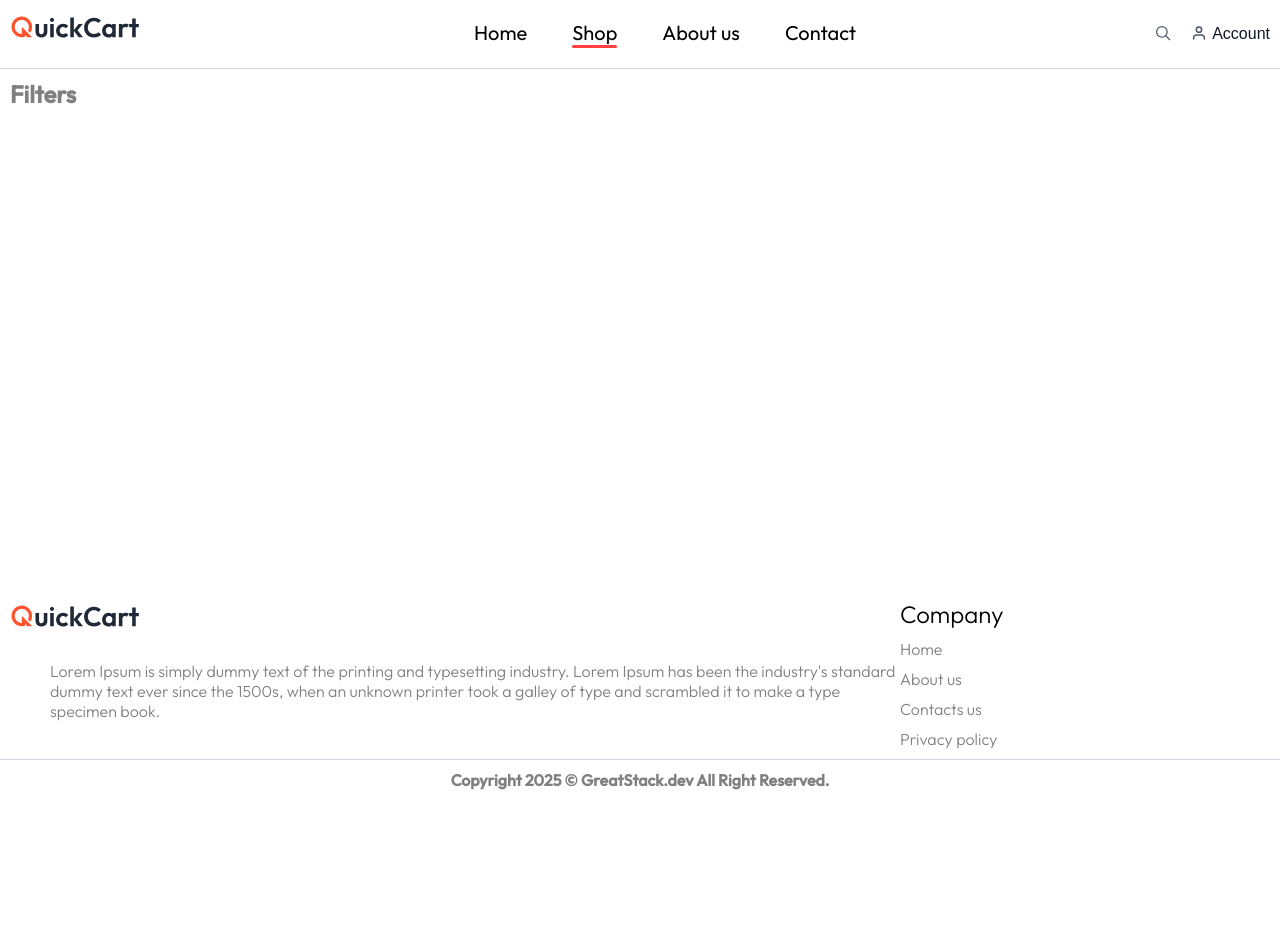
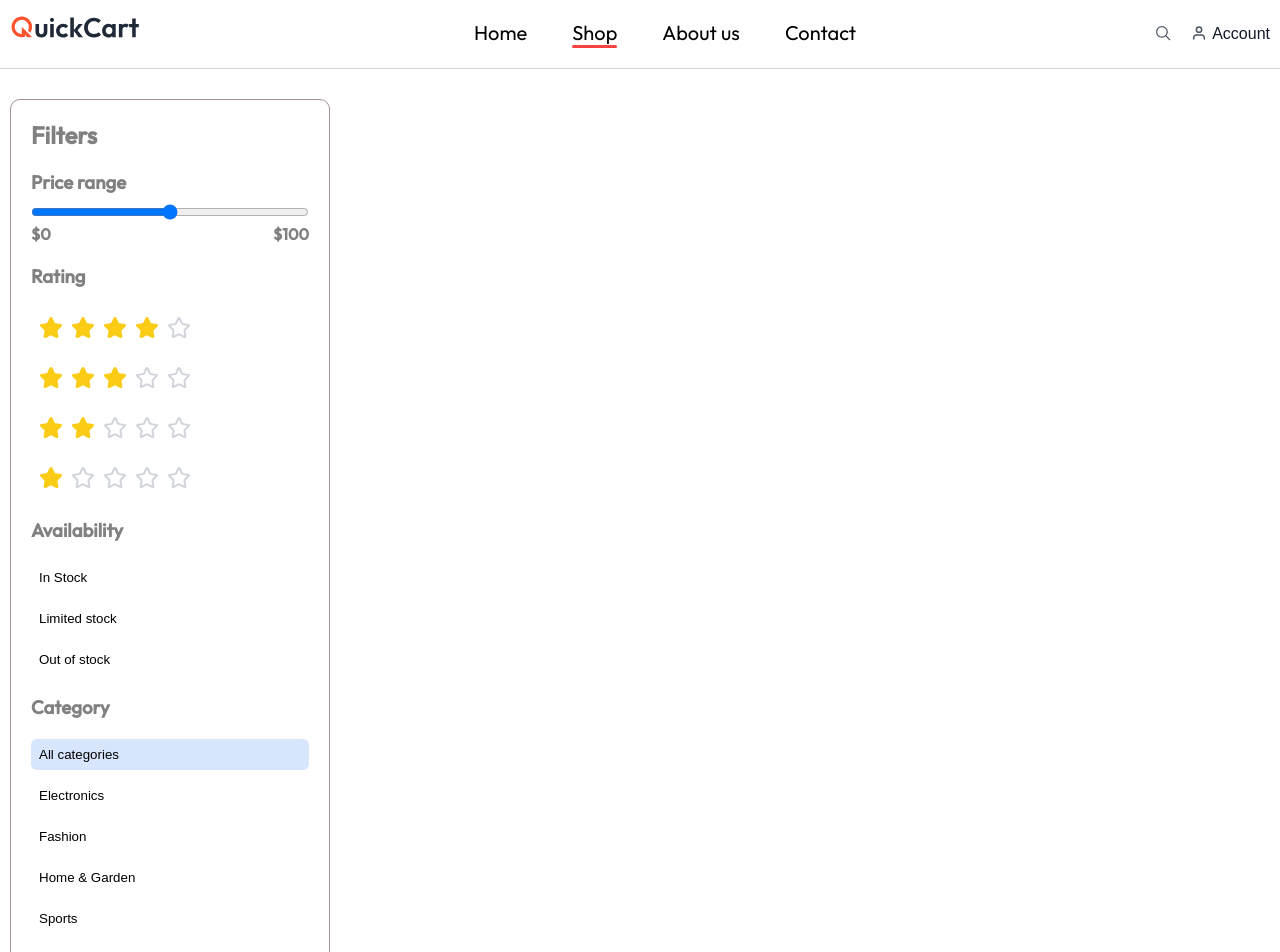
Before and after one commit to Wn0fbg/react-project, a Next.js app: page /shop in a window 1280 px wide. Shown: the top 952 px of the page. Before the commit the page ends 800 px from the top, so only its background shows below. Built offline with nearby package versions, Linux system fonts and the light colour scheme.

Commit message:
create filters for Shop page

```diff
--- /dev/null
+++ b/app/src/categories.js
@@ -0,0 +1,34 @@
+export const categories = [
+  {
+    id: "1",
+    name: "Electronics",
+  },
+  {
+    id: "2",
+    name: "Fashion",
+  },
+  {
+    id: "3",
+    name: "Home & Garden",
+  },
+  {
+    id: "4",
+    name: "Sports",
+  },
+  {
+    id: "5",
+    name: "Books",
+  },
+  {
+    id: "6",
+    name: "Beauty",
+  },
+  {
+    id: "7",
+    name: "Automotive",
+  },
+  {
+    id: "8",
+    name: "Kids & Baby",
+  },
+];
--- a/components/Shop/Shop.css
+++ b/components/Shop/Shop.css
@@ -1,3 +1,93 @@
-.products__container {
+.shop-container {
+  margin-block: 30px;
+}
+
+.filters-container {
+  max-width: 320px;
+  border: 0.1px solid rgb(165, 146, 146);
+  border-radius: 10px;
+}
+
+.filters {
+  padding: 20px;
+}
+
+.filters__title {
+  margin-bottom: 20px;
+}
+
+.filters__price-input {
+  width: 100%;
   margin-top: 10px;
 }
+
+.filters__price-range {
+  display: flex;
+  justify-content: space-between;
+  margin-bottom: 20px;
+}
+
+.filter-item {
+  display: flex;
+  flex-direction: column;
+  gap: 10px;
+  margin-block: 20px;
+}
+
+.section-item {
+  display: flex;
+  justify-content: start;
+  padding-left: 5px;
+  padding-top: 5px;
+  padding-bottom: 5px;
+  border: none;
+  background-color: transparent;
+}
+
+.star-size {
+  width: 16px;
+  height: 16px;
+  margin-left: 5px;
+}
+
+.filled {
+  color: rgb(250 204 21);
+  fill: currentColor;
+}
+
+.empty {
+  color: rgb(209 213 219);
+}
+
+.section-item-primary {
+  background: rgba(59, 130, 246, 0.2);
+}
+
+.section-item-hover {
+  background: #fff;
+}
+
+.section-item-hover:hover {
+  background: rgba(255, 255, 255, 0.1);
+}
+
+.rating-button {
+  display: flex;
+  align-items: center;
+  gap: 0.5rem;
+  width: 100%;
+  padding: 0.5rem;
+  background: transparent;
+  border: none;
+  border-radius: 0.375rem;
+  cursor: pointer;
+  transition: all 0.2s ease;
+}
+
+.rating-button:hover {
+  background: rgba(0, 0, 0, 0.05);
+}
+
+.rating-button.active {
+  background: rgba(59, 130, 246, 0.2);
+}
--- a/components/Shop/Shop.jsx
+++ b/components/Shop/Shop.jsx
@@ -1,12 +1,121 @@
 import "./Shop.css";
 import "@/app/globals.css";
+import { Search, Sparkle, Star, Filter, TestTube } from "lucide-react";
+import { useSearchParams } from "next/navigation";
+import { useState } from "react";
+import { categories } from "@/app/src/categories";
 
 const Shop = () => {
+  const searchParams = useSearchParams();
+
+  const searchTerm = searchParams.get("search");
+  const searchedCategory = searchParams.get("category");
+
+  const [searchQuery] = useState(searchTerm || "");
+  const [selectedCategory, setSelectedCategory] = useState(
+    searchedCategory || "",
+  );
+
+  const [priceRange, setPriceRange] = useState([0, 100]);
+  const [selectedRating, setSelectedRating] = useState(0);
+  const [availability, setAvailability] = useState("");
+  const [currentPage, setCurrentPage] = useState(1);
+
   return (
     <div className="container">
-      <div className="products__container"></div>
-      <div className="filters">
-        <h2 className="filters__title">Filters</h2>
+      <div className="shop-container">
+        <div className="filters-container">
+          <div className="filters">
+            <h2 className="filters__title">Filters</h2>
+            <div className="filtets__item">
+              <h3 className="section-title">Price range</h3>
+              <input
+                type="range"
+                min="0"
+                max="100"
+                className="filters__price-input"
+              />
+              <div className="filters__price-range">
+                <span>${priceRange[0]}</span>
+                <span>${priceRange[1]}</span>
+              </div>
+            </div>
+
+            <div className="filters__item">
+              <h3 className="section-title">Rating</h3>
+              <div className="filter-item">
+                {[4, 3, 2, 1].map((rating) => {
+                  return (
+                    <button
+                      key={rating}
+                      onClick={() =>
+                        setSelectedRating(
+                          selectedRating === rating ? 0 : rating,
+                        )
+                      }
+                      className={`rating-button ${selectedRating === rating ? "active" : ""}`}
+                    >
+                      {[...Array(5)].map((_, i) => {
+                        return (
+                          <Star
+                            key={i}
+                            className={`star-icon ${i < rating ? "filled" : "empty"}`}
+                          />
+                        );
+                      })}
+                    </button>
+                  );
+                })}
+              </div>
+            </div>
+
+            <div className="filters__item">
+              <h3 className="section-title">Availability</h3>
+              <div className="filter-item">
+                {["in-stock", "limited", "out-of-stock"].map((status) => {
+                  return (
+                    <button
+                      key={status}
+                      onClick={() =>
+                        setAvailability(availability === status ? "" : status)
+                      }
+                      className={`rating-button ${availability === status ? "active" : ""}`}
+                    >
+                      {status === "in-stock"
+                        ? "In Stock"
+                        : status === "limited"
+                          ? "Limited stock"
+                          : "Out of stock"}
+                    </button>
+                  );
+                })}
+              </div>
+            </div>
+
+            <div className="filters__item">
+              <h3 className="section-title">Category</h3>
+              <div className="filter-item">
+                <button
+                  onClick={() => setSelectedCategory("")}
+                  className={`rating-button ${!selectedCategory ? "active" : ""}`}
+                >
+                  All categories
+                </button>
+                {categories.map((category) => {
+                  return (
+                    <button
+                      key={category.id}
+                      onClick={() => setSelectedCategory(category.name)}
+                      className={`rating-button ${selectedCategory === category.name ? "active" : ""}`}
+                    >
+                      {category.name}
+                    </button>
+                  );
+                })}
+              </div>
+            </div>
+          </div>
+        </div>
       </div>
       <div className="products"></div>
     </div>
```
